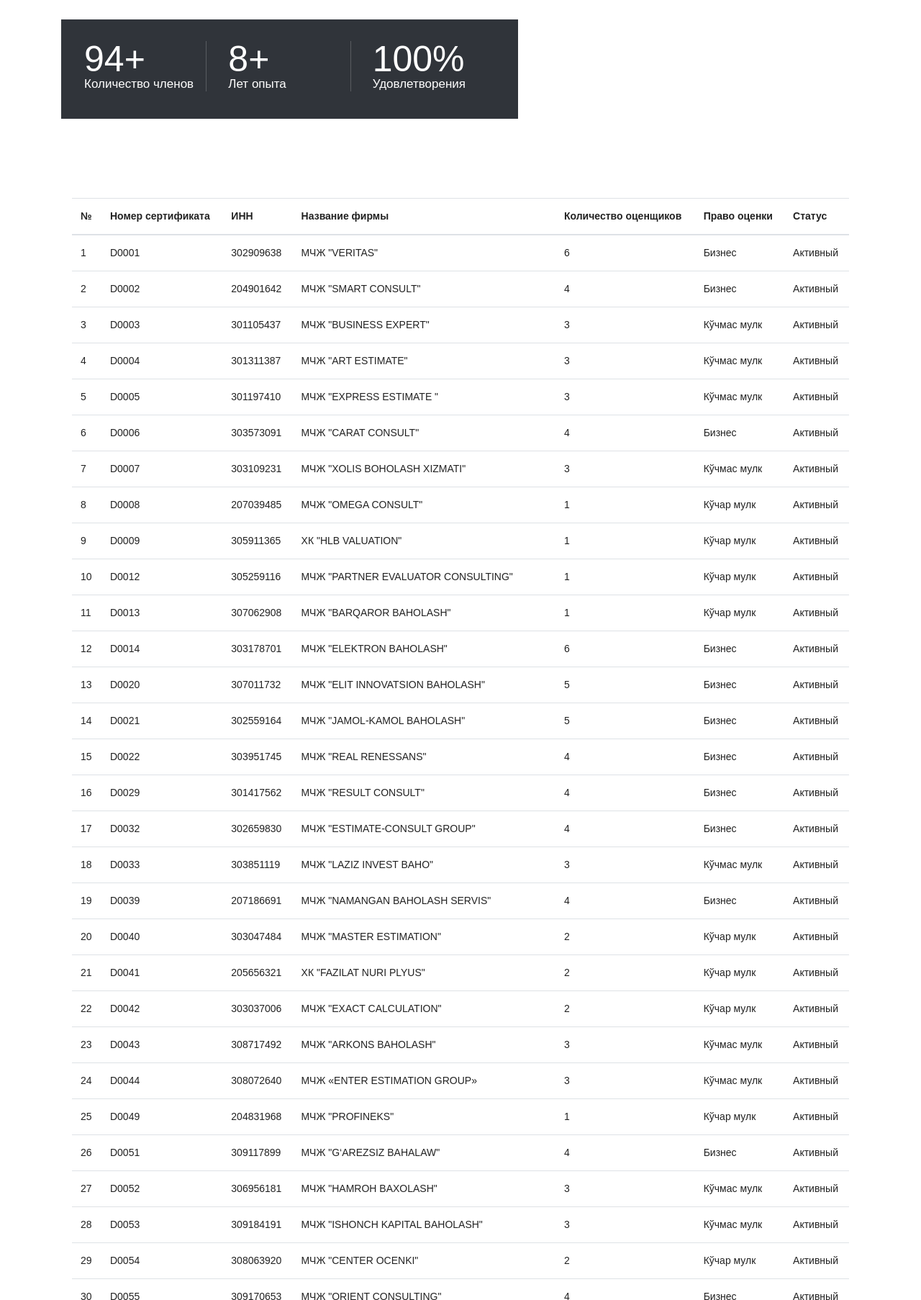
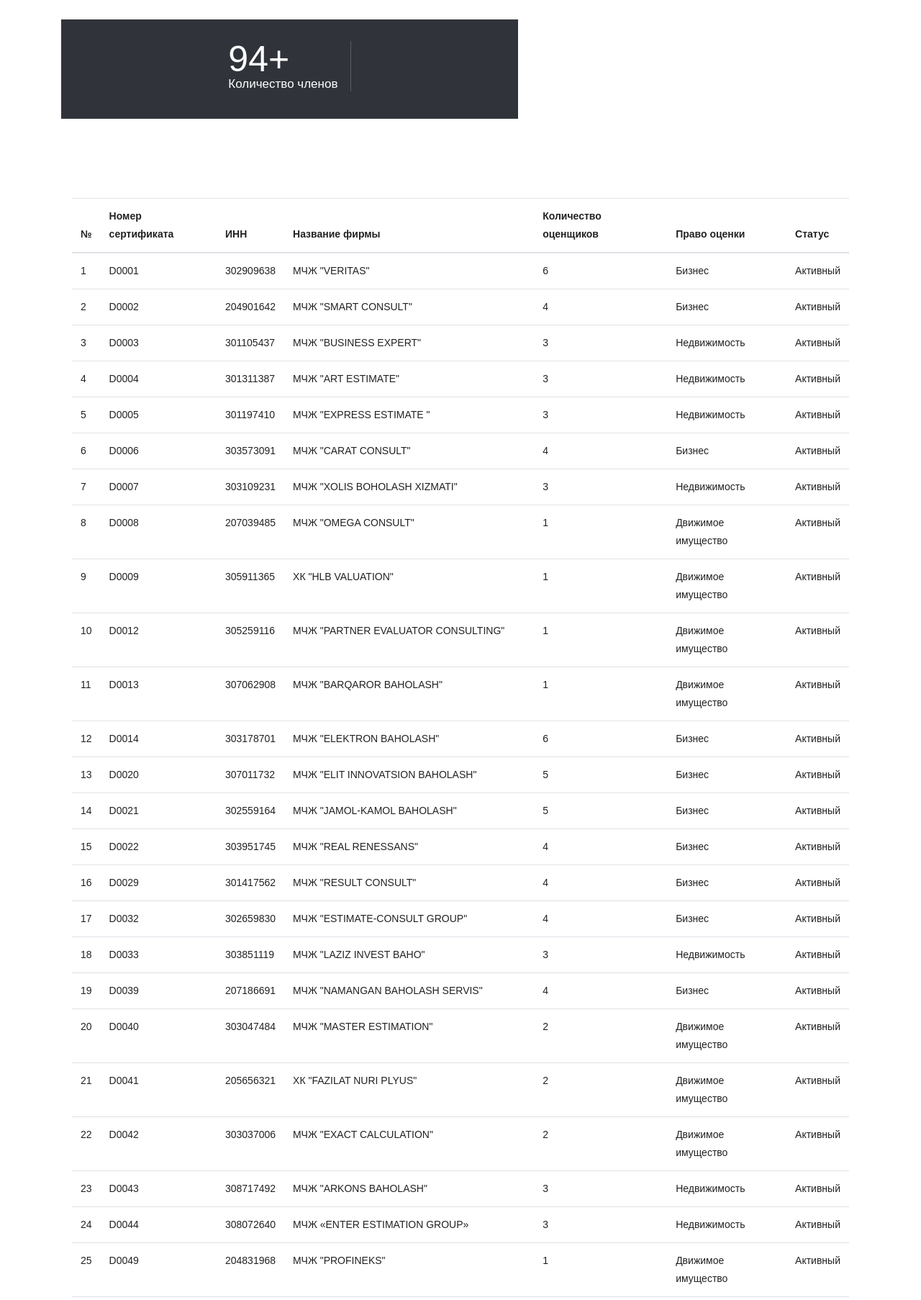
Before and after one commit to koinot-markazi/obemj, a plain HTML site: page index.html in a window 1280 px wide. Shown: the part 1094-2900 px from the top of the page at 72% size. Drawn offline with nearby package versions, Linux system fonts and the light colour scheme; a web font is replaced by a local one.

Commit message:
Update index.html

```diff
--- a/index.html
+++ b/index.html
@@ -50,9 +50,9 @@
     <div class="top_navbar d-block">
       <nav id="navbar1" class="navbar">
         <div class="container">
-          <span class="d-block"><i class="fa fa-map-marker text-white"></i><a class="text-white text-capitalize" href="#">&nbsp; 5А ул. Кашгар, Юнусабадский район, г. Ташкент</a></span>
-          &emsp;&emsp; <span class="d-none d-md-block d-lg-block"><i class="fa fa-envelope text-white"></i><a class="text-white" href="#">&nbsp; info@obemj.uz</a></span>
-          &emsp;&emsp; <span class="d-none d-md-block d-lg-block"><i class="fa fa-mobile text-white"></i><a class="text-white text-capitalize" href="#">&nbsp; (+998 93) 111 10 80</a></span>
+          <span class="d-block"><i class="fa fa-map-marker text-white"></i><a class="text-white text-capitalize" href="https://goo.gl/maps/85s98cAAK9t6jK2Z7">&nbsp; 5А ул. Кашгар, Юнусабадский район, г. Ташкент</a></span>
+          &emsp;&emsp; <span class="d-none d-md-block d-lg-block"><i class="fa fa-envelope text-white"></i><a class="text-white" href="mailto:info@obemj.uz">&nbsp; info@obemj.uz</a></span>
+          &emsp;&emsp; <span class="d-none d-md-block d-lg-block"><i class="fa fa-mobile text-white"></i><a class="text-white text-capitalize" href="tel:+998931111080">&nbsp; (+998 93) 111 10 80</a></span>
           <span class="d-block ml-auto">
             <div class="dropdown text-white">
               <div class="d-flex align-items-center" role="menu" id="dropdownMenuButton" data-toggle="dropdown" aria-haspopup="true" aria-expanded="false">
@@ -62,7 +62,7 @@
               </div>
               <div class="dropdown-menu" aria-labelledby="dropdownMenuButton" x-placement="bottom-start">
                 <a class="dropdown-item" data-lang="ru" href="index.html"><img src="assets/img/ru.png" width="24" alt="">Русский</a>
-                <a class="dropdown-item" data-lang="tr" href="index-2.html"><img src="assets/img/uz.png" width="24" alt="">Ўзбекча</a>
+                <a class="dropdown-item" data-lang="tr" href="index-uz.html"><img src="assets/img/uz.png" width="24" alt="">Ўзбекча</a>
               </div>
             </div>
           </span>
@@ -77,7 +77,7 @@
         <div class="collapse navbar-collapse justify-content-end" id="navbarNav">
           <ul class="navbar-nav">
             <li class="nav-item">
-              <a class="nav-link js-scroll-trigger" href="index-2.html">Главная</a>
+              <a class="nav-link js-scroll-trigger" href="index.html">Главная</a>
             </li>
             <li class="nav-item">
               <a class="nav-link js-scroll-trigger" href="#about">О нас</a>
@@ -86,7 +86,7 @@
               <a class="nav-link js-scroll-trigger" href="#members">Список членов</a>
             </li class="nav-item">
             <li class="nav-item">
-              <a class="nav-link js-scroll-trigger" href="#contact">Контакты</a>
+              <a class="nav-link js-scroll-trigger" href="#contacts">Контакты</a>
             </li>
 
             <!-- <div class="section-button">
@@ -111,7 +111,7 @@
           <img class="img-fluid" src="assets/img/slider/slider1.jpg" alt="fw_al_003_01" />
           <!-- Slide Text Layer -->
           <div class="fw_al_003_slide">
-           <h1>Общественное Объединение «Ўзбекистон Бахоловчилар, Экспертлар ва Маслахатчилар Жамияти»</h1>
+           <h1>Общественное Объединение <br> «Ўзбекистон Бахоловчилар, Экспертлар <br>  ва Маслахатчилар Жамияти»</h1>
            <!-- <p>Узнайте о нас больше и ознакомтесь с нашими услугами <br>и нашими приемуществами</p> -->
            <!-- <a href="#" data-animation="animated fadeInUp">Подробнее</a>
            <a href="#" class="section-btn ml-3" data-animation="animated fadeInUp">Связаться</a> -->
@@ -157,7 +157,7 @@
             <div class="row clearfix">
 
               <!--Column-->
-              <div class="column counter-column col-lg-4 col-md-6 col-sm-12">
+              <div class="column counter-column offset-4 col-lg-4 col-md-6 col-sm-12">
                 <div class="inner">
                   <div class="count-outer count-box counted">
                     <span class="counter" data-speed="3000" data-stop="94">94</span>+
@@ -167,24 +167,8 @@
               </div>
 
               <!--Column-->
-              <div class="column counter-column col-lg-4 col-md-6 col-sm-12 col-12">
-                <div class="inner">
-                  <div class="count-outer count-box counted">
-                    <span class="counter" data-speed="1000" data-stop="8">8</span>+
-                  </div>
-                  <h4 class="counter-title">Лет опыта</h4>
-                </div>
-              </div>
 
-              <!--Column-->
-              <div class="column counter-column col-lg-4 col-md-6 col-sm-12 col-xs-12">
-                <div class="inner1">
-                  <div class="count-outer count-box counted">
-                    <span class="counter" data-speed="3000" data-stop="100">100</span>%
-                  </div>
-                  <h4 class="counter-title">Удовлетворения</h4>
-                </div>
-              </div>
+
             </div>
           </div>
         </div>
@@ -221,70 +205,70 @@
         <tbody>
           <tr><td>1</td><td>D0001</td><td>302909638</td><td>МЧЖ "VERITAS"</td><td>6</td><td>Бизнес</td><td>Активный</td></tr>
           <tr><td>2</td><td>D0002</td><td>204901642</td><td>МЧЖ "SMART CONSULT" </td><td>4</td><td>Бизнес</td><td>Активный</td></tr>
-          <tr><td>3</td><td>D0003</td><td>301105437</td><td>МЧЖ "BUSINESS EXPERT"</td><td>3</td><td>Кўчмас мулк</td><td>Активный</td></tr>
-          <tr><td>4</td><td>D0004</td><td>301311387</td><td>МЧЖ "ART ESTIMATE" </td><td>3</td><td>Кўчмас мулк</td><td>Активный</td></tr>
-          <tr><td>5</td><td>D0005</td><td>301197410</td><td>МЧЖ "EXPRESS ESTIMATE "</td><td>3</td><td>Кўчмас мулк</td><td>Активный</td></tr>
+          <tr><td>3</td><td>D0003</td><td>301105437</td><td>МЧЖ "BUSINESS EXPERT"</td><td>3</td><td>Недвижимость</td><td>Активный</td></tr>
+          <tr><td>4</td><td>D0004</td><td>301311387</td><td>МЧЖ "ART ESTIMATE" </td><td>3</td><td>Недвижимость</td><td>Активный</td></tr>
+          <tr><td>5</td><td>D0005</td><td>301197410</td><td>МЧЖ "EXPRESS ESTIMATE "</td><td>3</td><td>Недвижимость</td><td>Активный</td></tr>
           <tr><td>6</td><td>D0006</td><td>303573091</td><td>МЧЖ "CARAT CONSULT" </td><td>4</td><td>Бизнес</td><td>Активный</td></tr>
-          <tr><td>7</td><td>D0007</td><td>303109231</td><td>МЧЖ "XOLIS BOHOLASH XIZMATI"</td><td>3</td><td>Кўчмас мулк</td><td>Активный</td></tr>
-          <tr><td>8</td><td>D0008</td><td>207039485</td><td>МЧЖ "OMEGA CONSULT"</td><td>1</td><td>Кўчар мулк</td><td>Активный</td></tr>
-          <tr><td>9</td><td>D0009</td><td>305911365</td><td>ХК "HLB VALUATION"</td><td>1</td><td>Кўчар мулк</td><td>Активный</td></tr>
-          <tr><td>10</td><td>D0012</td><td>305259116</td><td>МЧЖ "PARTNER EVALUATOR CONSULTING"</td><td>1</td><td>Кўчар мулк</td><td>Активный</td></tr>
-          <tr><td>11</td><td>D0013</td><td>307062908</td><td>МЧЖ "BARQAROR BAHOLASH"</td><td>1</td><td>Кўчар мулк</td><td>Активный</td></tr>
+          <tr><td>7</td><td>D0007</td><td>303109231</td><td>МЧЖ "XOLIS BOHOLASH XIZMATI"</td><td>3</td><td>Недвижимость</td><td>Активный</td></tr>
+          <tr><td>8</td><td>D0008</td><td>207039485</td><td>МЧЖ "OMEGA CONSULT"</td><td>1</td><td>Движимое имущество</td><td>Активный</td></tr>
+          <tr><td>9</td><td>D0009</td><td>305911365</td><td>ХК "HLB VALUATION"</td><td>1</td><td>Движимое имущество</td><td>Активный</td></tr>
+          <tr><td>10</td><td>D0012</td><td>305259116</td><td>МЧЖ "PARTNER EVALUATOR CONSULTING"</td><td>1</td><td>Движимое имущество</td><td>Активный</td></tr>
+          <tr><td>11</td><td>D0013</td><td>307062908</td><td>МЧЖ "BARQAROR BAHOLASH"</td><td>1</td><td>Движимое имущество</td><td>Активный</td></tr>
           <tr><td>12</td><td>D0014</td><td>303178701</td><td>МЧЖ "ELEKTRON BAHOLASH"</td><td>6</td><td>Бизнес</td><td>Активный</td></tr>
           <tr><td>13</td><td>D0020</td><td>307011732</td><td>МЧЖ "ELIT INNOVATSION BAHOLASH"</td><td>5</td><td>Бизнес</td><td>Активный</td></tr>
           <tr><td>14</td><td>D0021</td><td>302559164</td><td>МЧЖ "JAMOL-KAMOL BAHOLASH"</td><td>5</td><td>Бизнес</td><td>Активный</td></tr>
           <tr><td>15</td><td>D0022</td><td>303951745</td><td>МЧЖ "REAL RENESSANS"</td><td>4</td><td>Бизнес</td><td>Активный</td></tr>
           <tr><td>16</td><td>D0029</td><td>301417562</td><td>МЧЖ "RESULT CONSULT"</td><td>4</td><td>Бизнес</td><td>Активный</td></tr>
           <tr><td>17</td><td>D0032</td><td>302659830</td><td>МЧЖ "ESTIMATE-CONSULT GROUP"</td><td>4</td><td>Бизнес</td><td>Активный</td></tr>
-          <tr><td>18</td><td>D0033</td><td>303851119</td><td>МЧЖ "LAZIZ INVEST BAHO"</td><td>3</td><td>Кўчмас мулк</td><td>Активный</td></tr>
+          <tr><td>18</td><td>D0033</td><td>303851119</td><td>МЧЖ "LAZIZ INVEST BAHO"</td><td>3</td><td>Недвижимость</td><td>Активный</td></tr>
           <tr><td>19</td><td>D0039</td><td>207186691</td><td>МЧЖ "NAMANGAN BAHOLASH SERVIS"</td><td>4</td><td>Бизнес</td><td>Активный</td></tr>
-          <tr><td>20</td><td>D0040</td><td>303047484</td><td>МЧЖ "MASTER ESTIMATION"</td><td>2</td><td>Кўчар мулк</td><td>Активный</td></tr>
-          <tr><td>21</td><td>D0041</td><td>205656321</td><td>ХК "FAZILAT NURI PLYUS"</td><td>2</td><td>Кўчар мулк</td><td>Активный</td></tr>
-          <tr><td>22</td><td>D0042</td><td>303037006</td><td>МЧЖ "EXACT CALCULATION"</td><td>2</td><td>Кўчар мулк</td><td>Активный</td></tr>
-          <tr><td>23</td><td>D0043</td><td>308717492</td><td>МЧЖ "ARKONS BAHOLASH"</td><td>3</td><td>Кўчмас мулк</td><td>Активный</td></tr>
-          <tr><td>24</td><td>D0044</td><td>308072640</td><td>МЧЖ «ENTER ESTIMATION GROUP» </td><td>3</td><td>Кўчмас мулк</td><td>Активный</td></tr>
-          <tr><td>25</td><td>D0049</td><td>204831968</td><td>МЧЖ "PROFINEKS"</td><td>1</td><td>Кўчар мулк</td><td>Активный</td></tr>
+          <tr><td>20</td><td>D0040</td><td>303047484</td><td>МЧЖ "MASTER ESTIMATION"</td><td>2</td><td>Движимое имущество</td><td>Активный</td></tr>
+          <tr><td>21</td><td>D0041</td><td>205656321</td><td>ХК "FAZILAT NURI PLYUS"</td><td>2</td><td>Движимое имущество</td><td>Активный</td></tr>
+          <tr><td>22</td><td>D0042</td><td>303037006</td><td>МЧЖ "EXACT CALCULATION"</td><td>2</td><td>Движимое имущество</td><td>Активный</td></tr>
+          <tr><td>23</td><td>D0043</td><td>308717492</td><td>МЧЖ "ARKONS BAHOLASH"</td><td>3</td><td>Недвижимость</td><td>Активный</td></tr>
+          <tr><td>24</td><td>D0044</td><td>308072640</td><td>МЧЖ «ENTER ESTIMATION GROUP» </td><td>3</td><td>Недвижимость</td><td>Активный</td></tr>
+          <tr><td>25</td><td>D0049</td><td>204831968</td><td>МЧЖ "PROFINEKS"</td><td>1</td><td>Движимое имущество</td><td>Активный</td></tr>
           <tr><td>26</td><td>D0051</td><td>309117899</td><td>МЧЖ "G‘AREZSIZ BAHALAW"</td><td>4</td><td>Бизнес</td><td>Активный</td></tr>
-          <tr><td>27</td><td>D0052</td><td>306956181</td><td>МЧЖ "HAMROH BAXOLASH"</td><td>3</td><td>Кўчмас мулк</td><td>Активный</td></tr>
-          <tr><td>28</td><td>D0053</td><td>309184191</td><td>МЧЖ "ISHONCH KAPITAL BAHOLASH"</td><td>3</td><td>Кўчмас мулк</td><td>Активный</td></tr>
-          <tr><td>29</td><td>D0054</td><td>308063920</td><td>МЧЖ "CENTER OCENKI"</td><td>2</td><td>Кўчар мулк</td><td>Активный</td></tr>
+          <tr><td>27</td><td>D0052</td><td>306956181</td><td>МЧЖ "HAMROH BAXOLASH"</td><td>3</td><td>Недвижимость</td><td>Активный</td></tr>
+          <tr><td>28</td><td>D0053</td><td>309184191</td><td>МЧЖ "ISHONCH KAPITAL BAHOLASH"</td><td>3</td><td>Недвижимость</td><td>Активный</td></tr>
+          <tr><td>29</td><td>D0054</td><td>308063920</td><td>МЧЖ "CENTER OCENKI"</td><td>2</td><td>Движимое имущество</td><td>Активный</td></tr>
           <tr><td>30</td><td>D0055</td><td>309170653</td><td>МЧЖ "ORIENT CONSULTING"</td><td>4</td><td>Бизнес</td><td>Активный</td></tr>
           <tr><td>31</td><td>D0057</td><td>204136605</td><td>МЧЖ "MULKLARNI BAXOLASH"</td><td>4</td><td>Бизнес</td><td>Активный</td></tr>
-          <tr><td>32</td><td>D0058</td><td>303263564</td><td>МЧЖ "VODIY STANDART BAHO"</td><td>2</td><td>Кўчар мулк</td><td>Активный</td></tr>
+          <tr><td>32</td><td>D0058</td><td>303263564</td><td>МЧЖ "VODIY STANDART BAHO"</td><td>2</td><td>Движимое имущество</td><td>Активный</td></tr>
           <tr><td>33</td><td>D0060</td><td>309155267</td><td>МЧЖ "PROF BAHOLASH"</td><td>4</td><td>Бизнес</td><td>Активный</td></tr>
-          <tr><td>34</td><td>D0062</td><td>309223902</td><td>МЧЖ "COMPLEX VALUATION"</td><td>3</td><td>Кўчмас мулк</td><td>Активный</td></tr>
+          <tr><td>34</td><td>D0062</td><td>309223902</td><td>МЧЖ "COMPLEX VALUATION"</td><td>3</td><td>Недвижимость</td><td>Активный</td></tr>
           <tr><td>35</td><td>D0064</td><td>303307326</td><td>МЧЖ "URGANCH UNIVERSAL BAHOLASH"</td><td>4</td><td>Бизнес</td><td>Активный</td></tr>
-          <tr><td>36</td><td>D0065</td><td>309287159</td><td>МЧЖ "GRAND BAHOLASH"</td><td>3</td><td>Кўчмас мулк</td><td>Активный</td></tr>
+          <tr><td>36</td><td>D0065</td><td>309287159</td><td>МЧЖ "GRAND BAHOLASH"</td><td>3</td><td>Недвижимость</td><td>Активный</td></tr>
           <tr><td>37</td><td>D0066</td><td>301159924</td><td>МЧЖ "REAL EXCELLENT VALUATION"</td><td>4</td><td>Бизнес</td><td>Активный</td></tr>
           <tr><td>38</td><td>D0067</td><td>204303698</td><td>МЧЖ "DINVEST CONSULT"</td><td>4</td><td>Бизнес</td><td>Активный</td></tr>
           <tr><td>39</td><td>D0068</td><td>309007402</td><td>МЧЖ "BIZNES VA SARMOYA BAHOLASH XIZMATI"</td><td>4</td><td>Бизнес</td><td>Активный</td></tr>
           <tr><td>40</td><td>D0069</td><td>307818296</td><td>МЧЖ "BAHOLASH VA EKSPERTIZA"</td><td>4</td><td>Бизнес</td><td>Активный</td></tr>
-          <tr><td>41</td><td>D0070</td><td>309054701</td><td>МЧЖ "FLAWLESS INBOUND"</td><td>3</td><td>Кўчмас мулк</td><td>Активный</td></tr>
-          <tr><td>42</td><td>D0071</td><td>309345426</td><td>МЧЖ «IDEAL VALUATION»</td><td>3</td><td>Кўчмас мулк</td><td>Активный</td></tr>
+          <tr><td>41</td><td>D0070</td><td>309054701</td><td>МЧЖ "FLAWLESS INBOUND"</td><td>3</td><td>Недвижимость</td><td>Активный</td></tr>
+          <tr><td>42</td><td>D0071</td><td>309345426</td><td>МЧЖ «IDEAL VALUATION»</td><td>3</td><td>Недвижимость</td><td>Активный</td></tr>
           <tr><td>43</td><td>D0073</td><td>309081012</td><td>МЧЖ «SULAYMON BAHOLASH»</td><td>4</td><td>Бизнес</td><td>Активный</td></tr>
-          <tr><td>44</td><td>D0074</td><td>309402125</td><td>МЧЖ «NASAF BAHO»</td><td>3</td><td>Кўчмас мулк</td><td>Активный</td></tr>
-          <tr><td>45</td><td>D0076</td><td>309177746</td><td>МЧЖ "INVEST VA BAHO"</td><td>3</td><td>Кўчмас мулк</td><td>Активный</td></tr>
-          <tr><td>46</td><td>D0080</td><td>309131376</td><td>МЧЖ "APPRAISAL TEAM"</td><td>2</td><td>Кўчар мулк</td><td>Активный</td></tr>
+          <tr><td>44</td><td>D0074</td><td>309402125</td><td>МЧЖ «NASAF BAHO»</td><td>3</td><td>Недвижимость</td><td>Активный</td></tr>
+          <tr><td>45</td><td>D0076</td><td>309177746</td><td>МЧЖ "INVEST VA BAHO"</td><td>3</td><td>Недвижимость</td><td>Активный</td></tr>
+          <tr><td>46</td><td>D0080</td><td>309131376</td><td>МЧЖ "APPRAISAL TEAM"</td><td>2</td><td>Движимое имущество</td><td>Активный</td></tr>
           <tr><td>47</td><td>D0081</td><td>309553437</td><td>МЧЖ "HIRA BAXOLASH GROUP"</td><td>4</td><td>Бизнес</td><td>Активный</td></tr>
-          <tr><td>48</td><td>D0083</td><td>308805107</td><td>МЧЖ "FAIR VALUE"</td><td>3</td><td>Кўчмас мулк</td><td>Активный</td></tr>
+          <tr><td>48</td><td>D0083</td><td>308805107</td><td>МЧЖ "FAIR VALUE"</td><td>3</td><td>Недвижимость</td><td>Активный</td></tr>
           <tr><td>49</td><td>D0084</td><td>302954512</td><td>МЧЖ "SMART EXPERT GROUP"</td><td>4</td><td>Бизнес</td><td>Активный</td></tr>
           <tr><td>50</td><td>D0085</td><td>309006221</td><td>МЧЖ "GENPROJECTS"</td><td>4</td><td>Бизнес</td><td>Активный</td></tr>
           <tr><td>51</td><td>D0087</td><td>309641819</td><td>МЧЖ "BAHOLASH INTEGRAL"</td><td>4</td><td>Бизнес</td><td>Активный</td></tr>
           <tr><td>52</td><td>D0089</td><td>309314345</td><td>МЧЖ "MEGA EXPERT BAHO SERVIS"</td><td>4</td><td>Бизнес</td><td>Активный</td></tr>
-          <tr><td>53</td><td>D0092</td><td>308182489</td><td>МЧЖ "GRAND VALUATION GROUP"</td><td>3</td><td>Кўчмас мулк</td><td>Активный</td></tr>
+          <tr><td>53</td><td>D0092</td><td>308182489</td><td>МЧЖ "GRAND VALUATION GROUP"</td><td>3</td><td>Недвижимость</td><td>Активный</td></tr>
           <tr><td>54</td><td>D0093</td><td>309665108</td><td>МЧЖ "JAYHUN BAHOLASH"</td><td>4</td><td>Бизнес</td><td>Активный</td></tr>
-          <tr><td>55</td><td>D0094</td><td>309690290</td><td>МЧЖ "IPRICE"</td><td>3</td><td>Кўчмас мулк</td><td>Активный</td></tr>
+          <tr><td>55</td><td>D0094</td><td>309690290</td><td>МЧЖ "IPRICE"</td><td>3</td><td>Недвижимость</td><td>Активный</td></tr>
           <tr><td>56</td><td>D0095</td><td>301560173</td><td>МЧЖ "BUSINESS INVEST CONSULT"</td><td>4</td><td>Бизнес</td><td>Активный</td></tr>
-          <tr><td>57</td><td>D0096</td><td>309777521</td><td>МЧЖ "TRANSPARENT EVALUATION"</td><td>2</td><td>Кўчар мулк</td><td>Активный</td></tr>
+          <tr><td>57</td><td>D0096</td><td>309777521</td><td>МЧЖ "TRANSPARENT EVALUATION"</td><td>2</td><td>Движимое имущество</td><td>Активный</td></tr>
           <tr><td>58</td><td>D0097</td><td>309799011</td><td>МЧЖ "MULK BAHO MEGA"</td><td>4</td><td>Бизнес</td><td>Активный</td></tr>
-          <tr><td>59</td><td>D0098</td><td>309754051</td><td>МЧЖ "PRICE INFORM"</td><td>2</td><td>Кўчар мулк</td><td>Активный</td></tr>
+          <tr><td>59</td><td>D0098</td><td>309754051</td><td>МЧЖ "PRICE INFORM"</td><td>2</td><td>Движимое имущество</td><td>Активный</td></tr>
           <tr><td>60</td><td>D0099</td><td>309823306</td><td>МЧЖ UNITED ADVISORS </td><td>4</td><td>Бизнес</td><td>Активный</td></tr>
-          <tr><td>61</td><td>D0100</td><td>309716454</td><td>МЧЖ SMART BAHOLASH SERVICE</td><td>3</td><td>Кўчмас мулк</td><td>Активный</td></tr>
-          <tr><td>62</td><td>D0101</td><td>309873743</td><td>МЧЖ "UNITED ADVISORS"</td><td>2</td><td>Кўчар мулк</td><td>Активный</td></tr>
+          <tr><td>61</td><td>D0100</td><td>309716454</td><td>МЧЖ SMART BAHOLASH SERVICE</td><td>3</td><td>Недвижимость</td><td>Активный</td></tr>
+          <tr><td>62</td><td>D0101</td><td>309873743</td><td>МЧЖ "UNITED ADVISORS"</td><td>2</td><td>Движимое имущество</td><td>Активный</td></tr>
           <tr><td>63</td><td>D0102</td><td>302996190</td><td>МЧЖ "BAHO INVEST KONSALTING"</td><td>4</td><td>Бизнес</td><td>Активный</td></tr>
-          <tr><td>64</td><td>D0112</td><td>310025904</td><td>МЧЖ "THE BEST VALUATION"</td><td>3</td><td>Кўчмас мулк</td><td>Активный</td></tr>
+          <tr><td>64</td><td>D0112</td><td>310025904</td><td>МЧЖ "THE BEST VALUATION"</td><td>3</td><td>Недвижимость</td><td>Активный</td></tr>
           <tr><td>65</td><td>D0105</td><td>308881505</td><td>МЧЖ. ''PERFECT-ADVISORY''</td><td>4</td><td>Бизнес</td><td>Активный</td></tr>
-          <tr><td>66</td><td>D0106</td><td>310011115</td><td>МЧЖ ''PERITO''</td><td>2</td><td>Кўчар мулк</td><td>Активный</td></tr>
+          <tr><td>66</td><td>D0106</td><td>310011115</td><td>МЧЖ ''PERITO''</td><td>2</td><td>Движимое имущество</td><td>Активный</td></tr>
 
         </tbody>
       </table>
@@ -293,7 +277,7 @@
 </section>
 
 <!-- Footer Section -->
-<footer class="">
+<footer class="" id="contacts">
   <!-- Container Starts -->
   <div class="container">
     <!-- Row Starts -->
```
